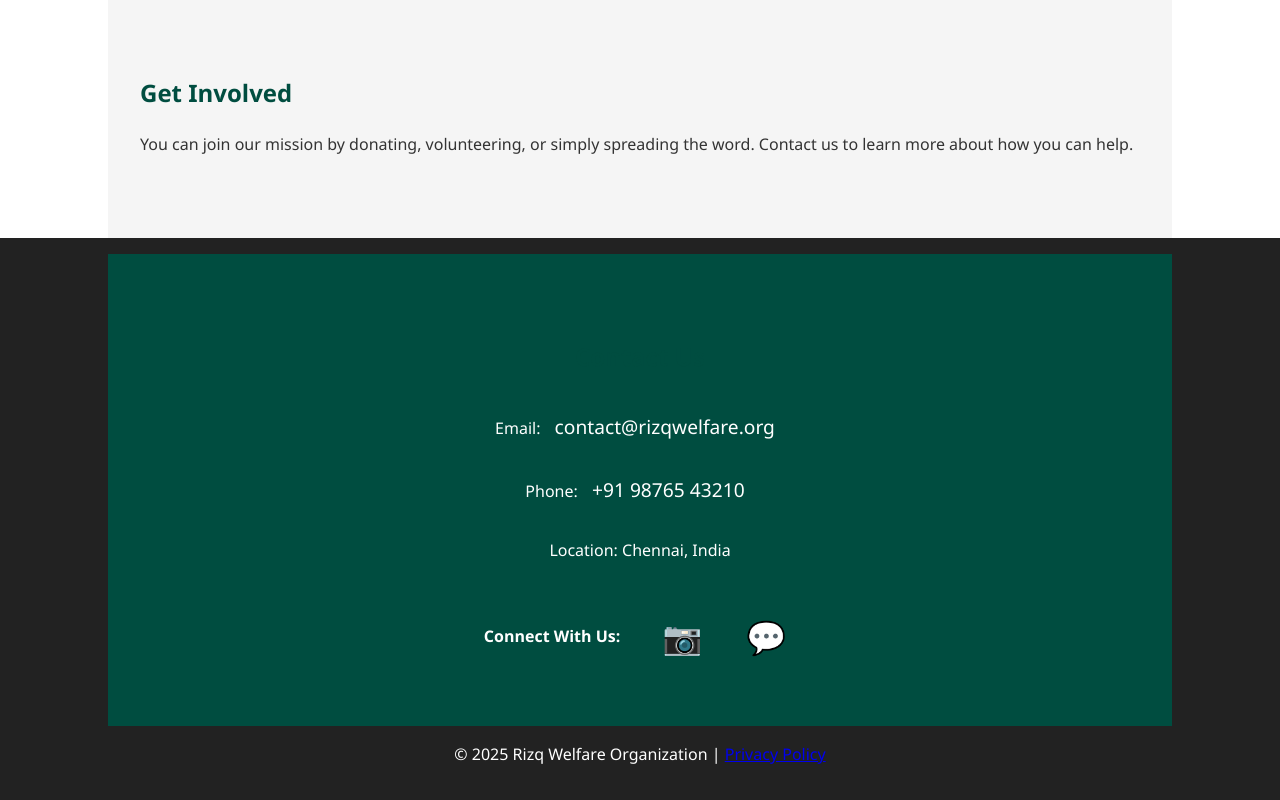
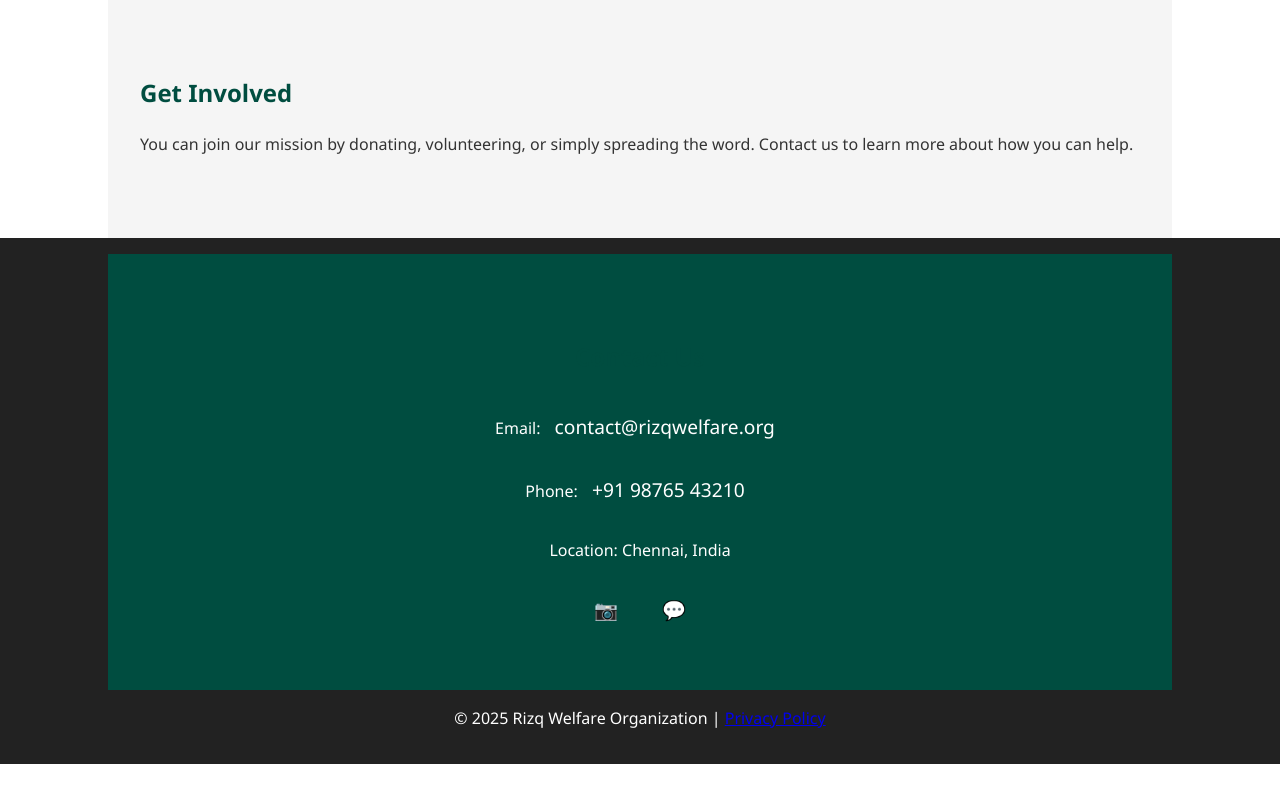
Before and after one commit to Mohsin1393/rizqwelfare.org, a plain HTML site: page index.html in a window 1280 px wide. Shown: the part 2584-3384 px from the top of the page. After the commit the page ends 3348 px from the top, so only its background shows below. Drawn offline with Linux system fonts and the light colour scheme.

Commit message:
Update index.html

```diff
--- a/index.html
+++ b/index.html
@@ -91,10 +91,10 @@
       display: flex;
       justify-content: center;
       gap: 1.5rem;
-      margin-left: 1rem;
+      font-size: 1.5rem;
+      margin-top: 1rem;
     }
     .social-connect a {
-      font-size: 2rem;
       text-decoration: none;
     }
     .social-connect .instagram {
@@ -159,12 +159,6 @@
       flex-direction: column;
       align-items: center;
     }
-    .connect-inline {
-      display: flex;
-      align-items: center;
-      gap: 1rem;
-      margin-top: 2rem;
-    }
   </style>
 </head>
 <body>
@@ -226,12 +220,9 @@
         <p>Email: <a href="mailto:contact@rizqwelfare.org">contact@rizqwelfare.org</a></p>
         <p>Phone: <a href="tel:+919876543210">+91 98765 43210</a></p>
         <p>Location: Chennai, India</p>
-        <div class="connect-inline">
-          <span><strong>Connect With Us:</strong></span>
-          <div class="social-connect">
-            <a href="https://www.instagram.com/rizqwelfare" class="instagram" title="Instagram">📷</a>
-            <a href="https://wa.me/919876543210" class="whatsapp" title="WhatsApp">💬</a>
-          </div>
+        <div class="social-connect">
+          <a href="https://www.instagram.com/rizqwelfare" class="instagram" title="Instagram">📷</a>
+          <a href="https://wa.me/919876543210" class="whatsapp" title="WhatsApp">💬</a>
         </div>
       </div>
     </section>
```
